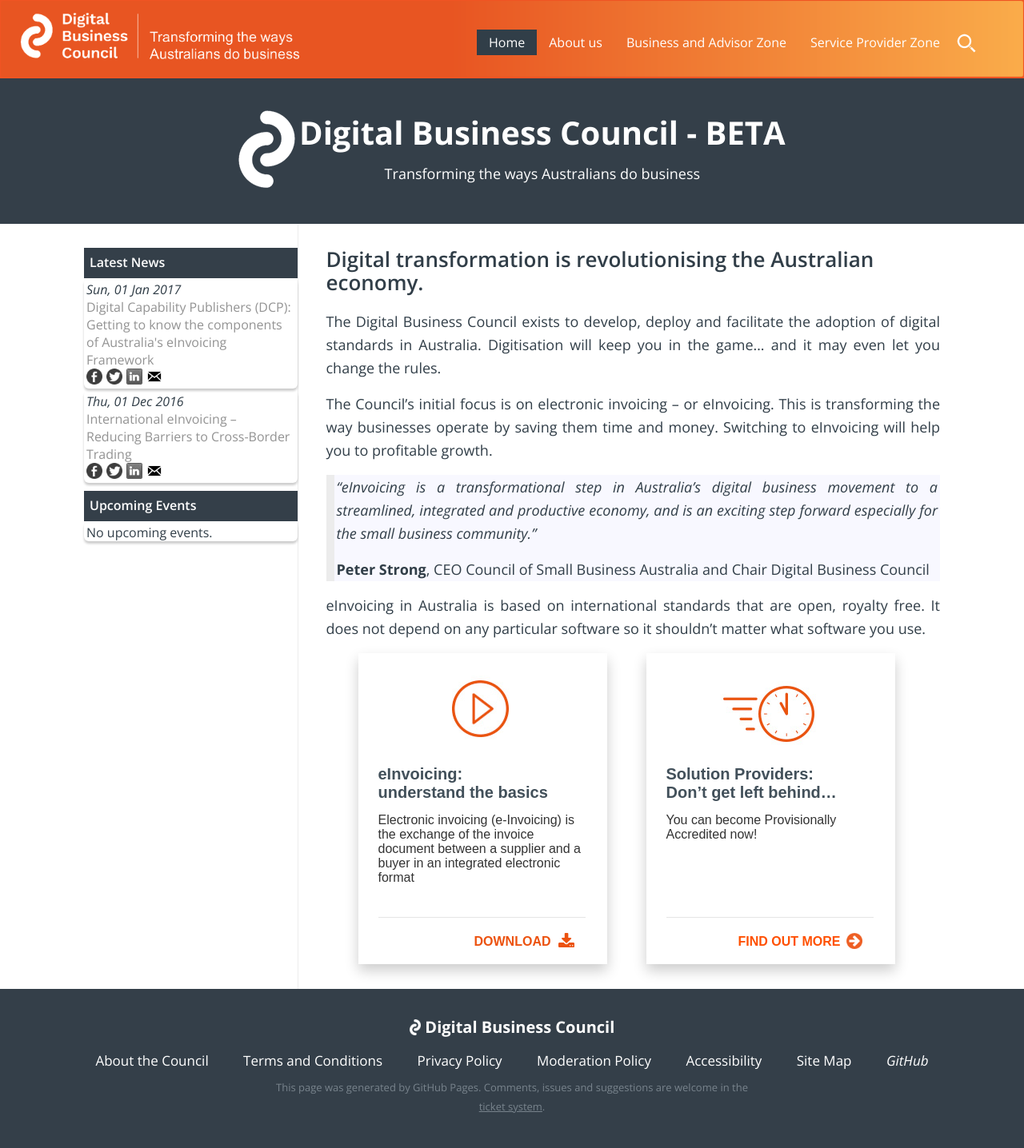
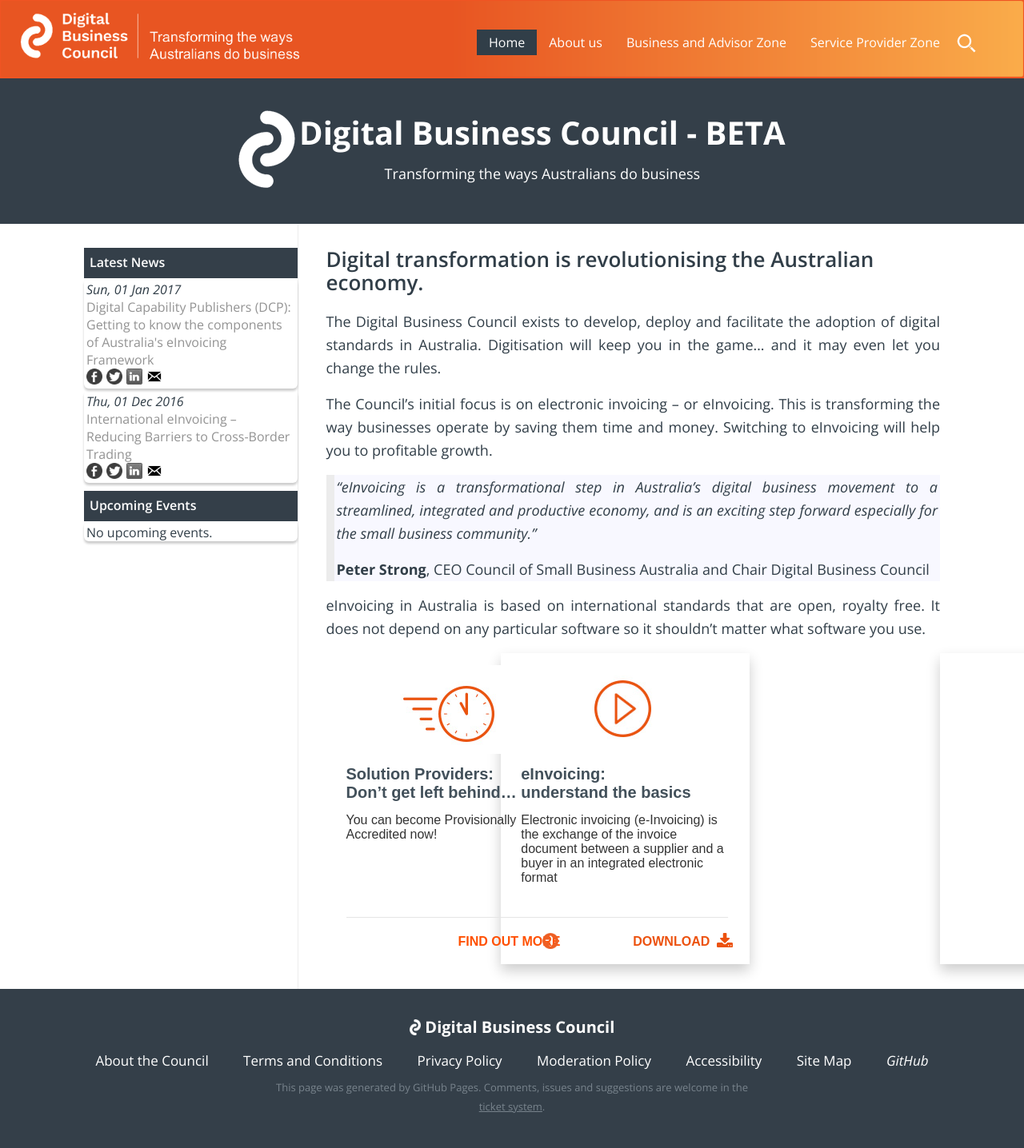
Before and after one commit to Digital-Business-Council/Digital-Business-Council.github.io, a Jekyll site: the page built from index.md, in a window 1280 px wide. Shown: the whole page at 80% size. Built offline with Jekyll 4.4.1, drawn with Linux system fonts in a browser that asks for light colours; our own code applies the rules of GitHub Pages for plain Markdown files.

Commit message:
Update call-to-action-block.html

```diff
--- a/_includes/call-to-action-block.html
+++ b/_includes/call-to-action-block.html
@@ -1,54 +1,54 @@
 {% assign current = page.url | downcase | split: '/' %}
 <div class="call-to-action">
-    <div>
-            <div class="cta-frame" style="left: 40px;">
+    <div class="cta-wrapper">
+            <div class="cta-frame">
                         <img src="/images/frame-white.png" >
             </div>
-            <div class="cta-header-img" style="left: 130px; top: 15px;">
+            <div class="cta-header-img">
                         <img  src="/images/play-icon-sml.png">
                         <br />
             </div>
-            <div class="cta-header" style="left: 65px; top: 140px;">
+            <div class="cta-header">
                         <h3><span>eInvoicing:</span></h3><h3><span>understand the basics</span></h3>
             </div>
-            <div class="cta-text" style="left: 65px; top: 200px;">
+            <div class="cta-text">
                         <p><span>Electronic invoicing (e-Invoicing) is the exchange of the invoice document between a supplier and a buyer in an integrated electronic format</span></p>
             </div>
 
-            <div class="cta-hr" style="left: 65px; top: 320px;">
+            <div class="cta-hr">
                         <img src="/images/hr_grey.png">
                         <br />
             </div>
-            <div class="cta-action-prompt" style="left: 185px; top: 352px;">
+            <div class="cta-action-prompt">
                 <p><span>DOWNLOAD</span></p>
             </div>
-            <div class="cta-action-img" style="left: 290px; top: 350px;">
+            <div class="cta-action-img">
                         <img src="./images/download.png">
             </div>
    </div>
    <div>
-            <div class="cta-frame" style="left: 400px; ">
+            <div class="cta-frame" >
                         <img src="/images/frame-white.png" >
             </div>
-            <div class="cta-header-img" style="left: 490px; top: 15px;">
+            <div class="cta-header-img">
                         <img  src="/images/clock_sml.png">
                         <br />
             </div>
-            <div class="cta-header" style="left: 425px; top: 140px;">
+            <div class="cta-header">
                         <h3><span>Solution Providers:</span></h3><h3><span>Don’t get left behind…</span></h3>
             </div>
-            <div class="cta-text" style="left: 425px; top: 200px;">
+            <div class="cta-text">
                         <p><span>You can become Provisionally Accredited now!</span></p>
             </div>
 
-            <div class="cta-hr" style="left: 425px; top: 320px;">
+            <div class="cta-hr">
                         <img src="/images/hr_grey.png">
                         <br />
             </div>
-            <div class="cta-action-prompt" style="left: 515px; top: 352px;">
+            <div class="cta-action-prompt">
                 <p><span><a href="{{site.url | absolute}}/get-accredited/">FIND OUT MORE</a></span></p>
             </div>
-            <div class="cta-action-img" style="left: 650px; top: 350px;">
+            <div class="cta-action-img">
                         <a href="{{site.url | absolute}}/get-accredited/"><img src="./images/fwd-arrow-icon.png"></a>
             </div>
     </div>
```
